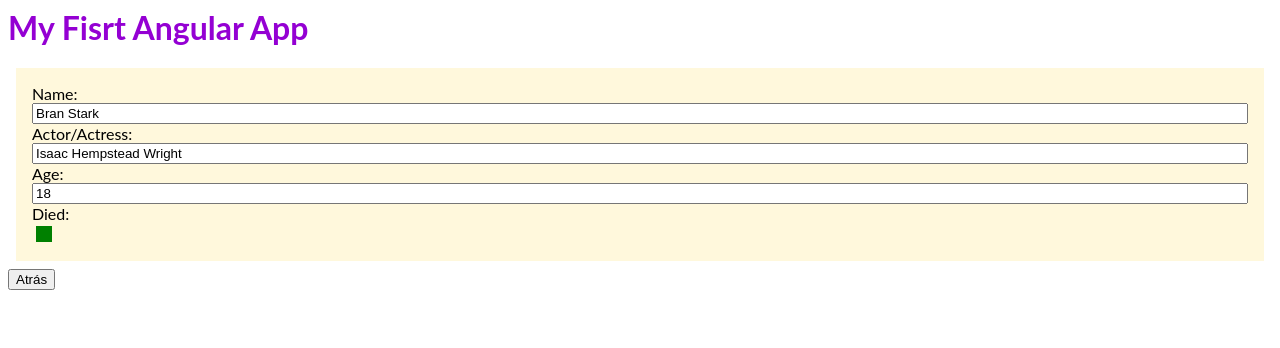
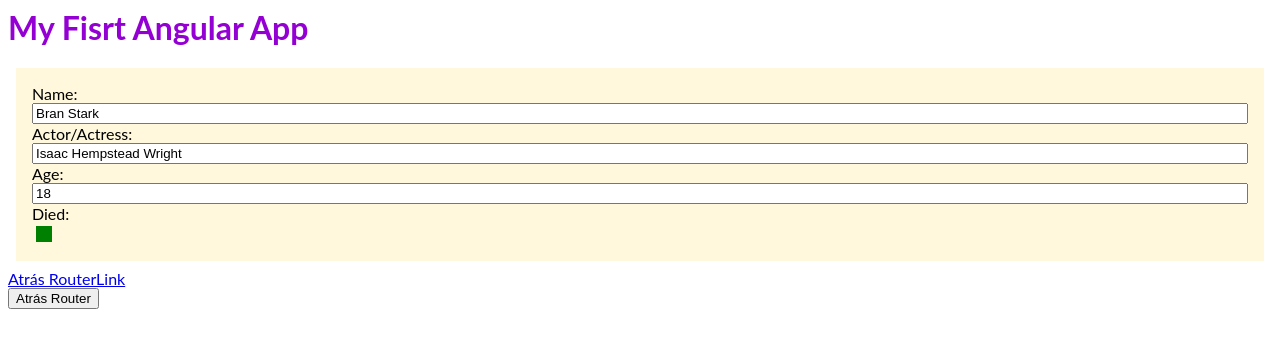
Before and after one commit to zMICHUz/cap-angular-first-app, an Angular app: page /characters/1 in a window 1280 px wide. Shown: the top 348 px of the page. Built offline with nearby package versions, Linux system fonts and the light colour scheme.

Commit message:
added routerLink example

```diff
--- a/src/app/characters/character-detail/character-detail.component.html
+++ b/src/app/characters/character-detail/character-detail.component.html
@@ -20,5 +20,7 @@
   </div>
 </div>
 <div>
-  <button (click)="goBack()">Atrás</button>
+  <a routerLink="../">Atrás RouterLink</a>
+  <br />
+  <button (click)="goBack()">Atrás Router</button>
 </div>
--- a/src/app/characters/character-detail/character-detail.component.ts
+++ b/src/app/characters/character-detail/character-detail.component.ts
@@ -13,6 +13,7 @@ import Character from '../../shared/character.model';
 })
 export class CharacterDetailComponent implements OnInit {
   character: Character;
+  id: number;
 
   constructor(
     private route: ActivatedRoute,
@@ -21,9 +22,9 @@ export class CharacterDetailComponent implements OnInit {
   ) {}
 
   ngOnInit() {
-    const id = +this.route.snapshot.paramMap.get('id');
+    this.id = +this.route.snapshot.paramMap.get('id');
 
-    this.charactersService.getCharacter(id)
+    this.charactersService.getCharacter(this.id)
       .subscribe(character => this.character = character);
   }
 
--- a/src/app/characters/characters.module.ts
+++ b/src/app/characters/characters.module.ts
@@ -1,6 +1,7 @@
 import { NgModule } from '@angular/core';
 import { CommonModule } from '@angular/common';
 import { FormsModule } from '@angular/forms';
+import { RouterModule } from '@angular/router';
 
 import { SharedModule } from '../shared/shared.module'
 
@@ -9,6 +10,7 @@ import { CharacterDetailComponent } from './character-detail/character-detail.co
 
 @NgModule({
   imports: [
+    RouterModule,
     CommonModule,
     FormsModule,
     SharedModule
```
